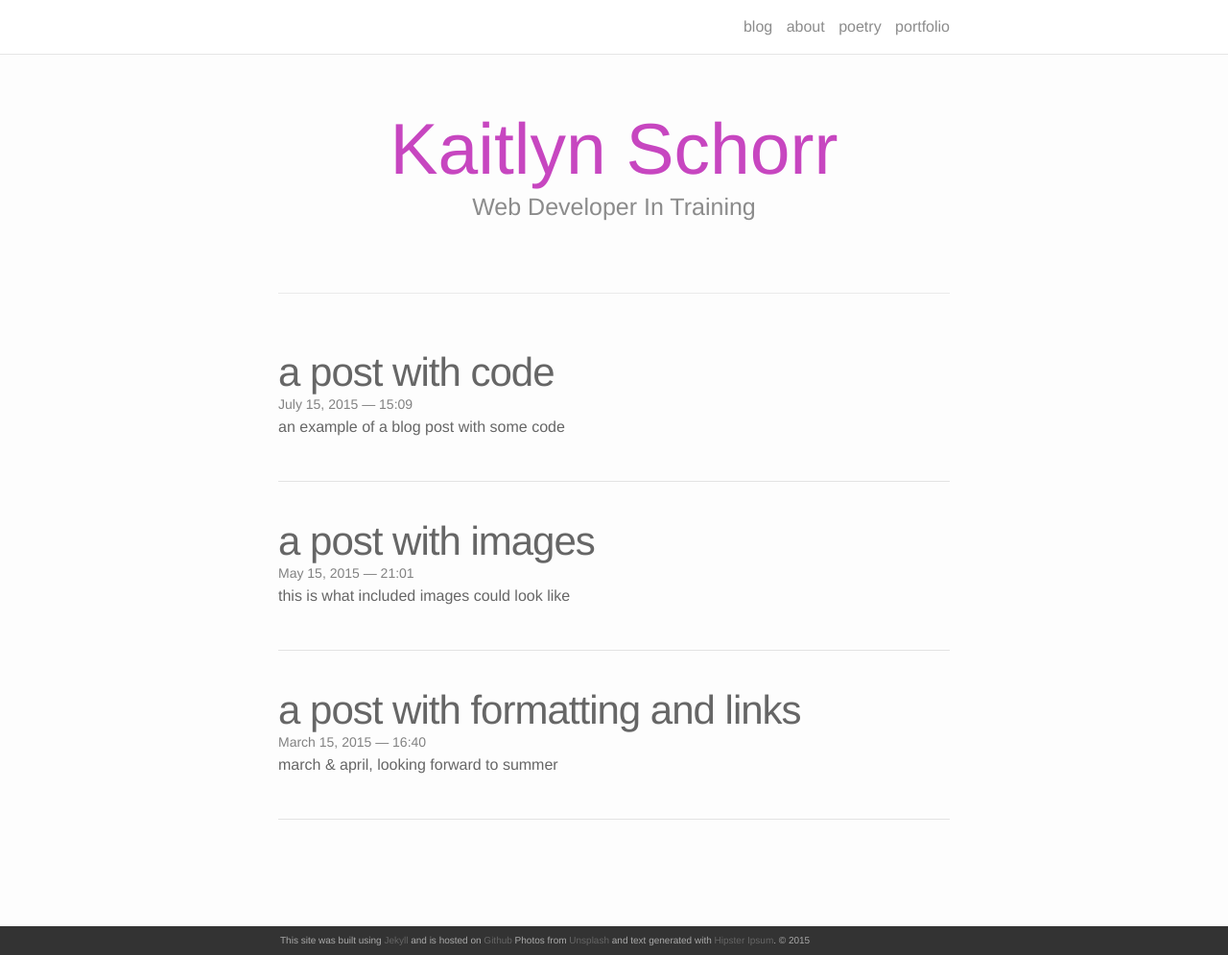
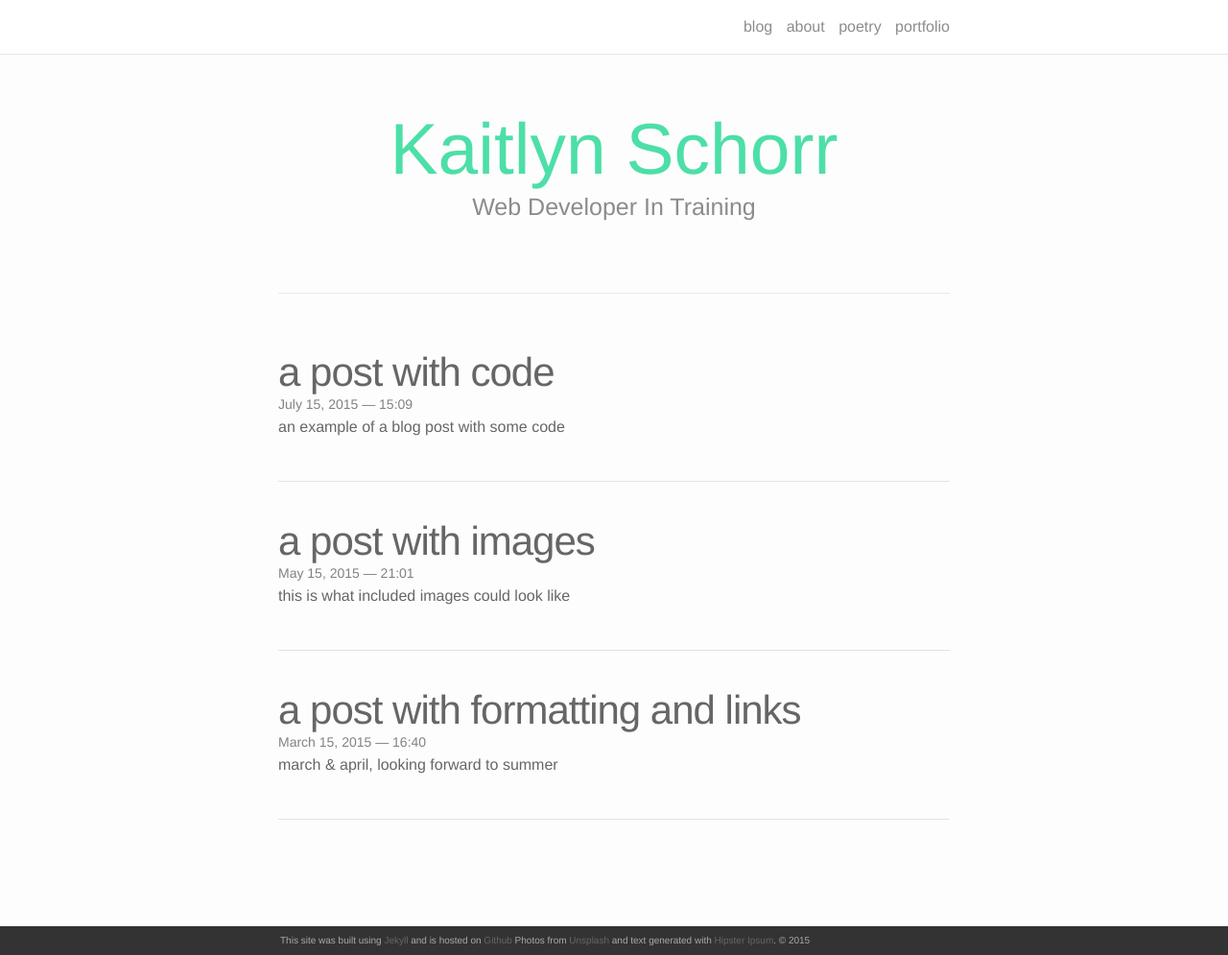
Before and after one commit to kait-schorr/kait-schorr.github.io, a Jekyll site: the page built from index.html, in a window 1280 px wide and 995 px high. Shown: the whole window at 96% size. Built offline with Jekyll 4.4.1, drawn with Linux system fonts in a browser that asks for light colours; nearby versions of some CDN libraries; the list of posts is cut into pages by our own code.

Commit message:
Update _base.scss

```diff
--- a/_sass/_base.scss
+++ b/_sass/_base.scss
@@ -37,7 +37,7 @@ $grey-color-light: #ddd;  /* navigation bar border */
 $text-color:     #666;
 
 /* Set theme color *************************/
-$theme-color:   $purple;
+$theme-color:   $green;
 
 
 /************************************************************/
```
